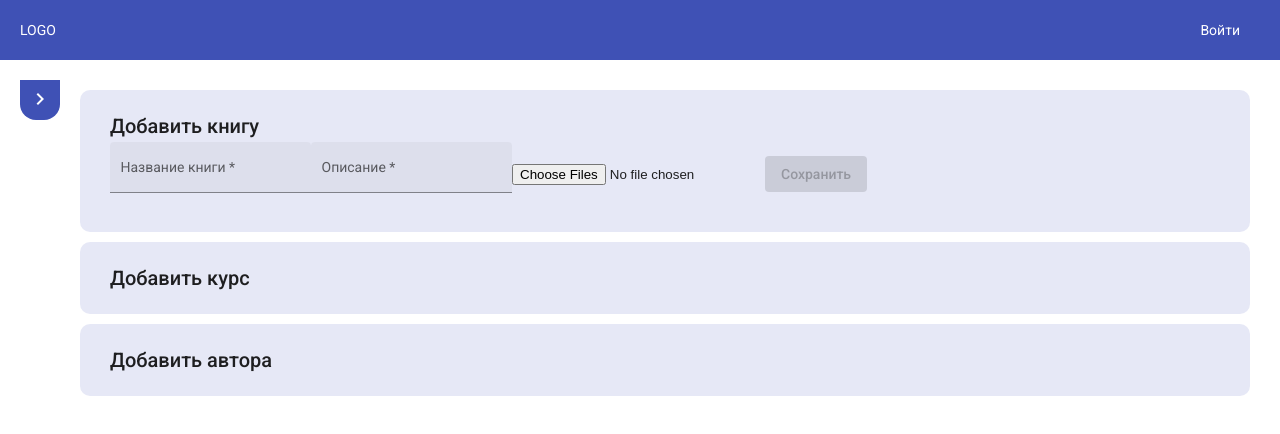
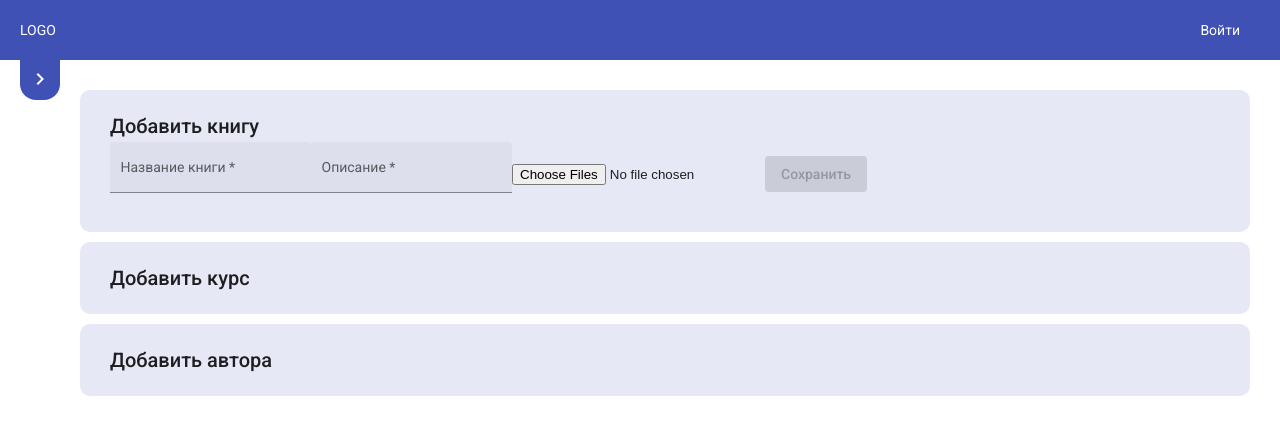
Before and after one commit to DaniilRalf/ClienWeb-frontend, an Angular app: page /personal/add in a window 1280 px wide. Shown: the top 434 px of the page. Built offline with nearby package versions, Linux system fonts and the light colour scheme; no server answers.

Commit message:
fix: proportions;

```diff
--- a/src/app/pages/personal/personal/personal.component.scss
+++ b/src/app/pages/personal/personal/personal.component.scss
@@ -2,6 +2,7 @@
 
 
 .personal {
+  position: relative;
 
   &-menu {
 
@@ -18,12 +19,11 @@
   }
 
   &-content {
-    position: relative;
-    //height: auto;
 
     &-toggle {
-      display: inline-block;
+      z-index: 1000;
       position: absolute;
+      transform: translateY(-20px);
       background-color: #3f51b5;
       border-radius: 0 0 40% 40%;
       padding: 7px 8px;
@@ -47,4 +47,5 @@
 }
 .mat-drawer-container {
   background-color: transparent;
+  overflow: visible  !important;
 }
--- a/src/app/pages/public/public-info/public-info.component.html
+++ b/src/app/pages/public/public-info/public-info.component.html
@@ -1,4 +1,4 @@
-<div class="public-info">
+<div class="public-info container">
 
   <div class="public-info-description">
     Какой-то привлекательный блок с описанием всей штуки которая происходит на портале,
--- a/src/styles.scss
+++ b/src/styles.scss
@@ -19,6 +19,11 @@
   border-radius: 10px;
 }
 
+//for toggle button in personal component
+.mat-drawer-content {
+  overflow: visible  !important;
+}
+
 
 html, body { height: 100%; }
 body { margin: 0; font-family: Roboto, "Helvetica Neue", sans-serif; }
```
